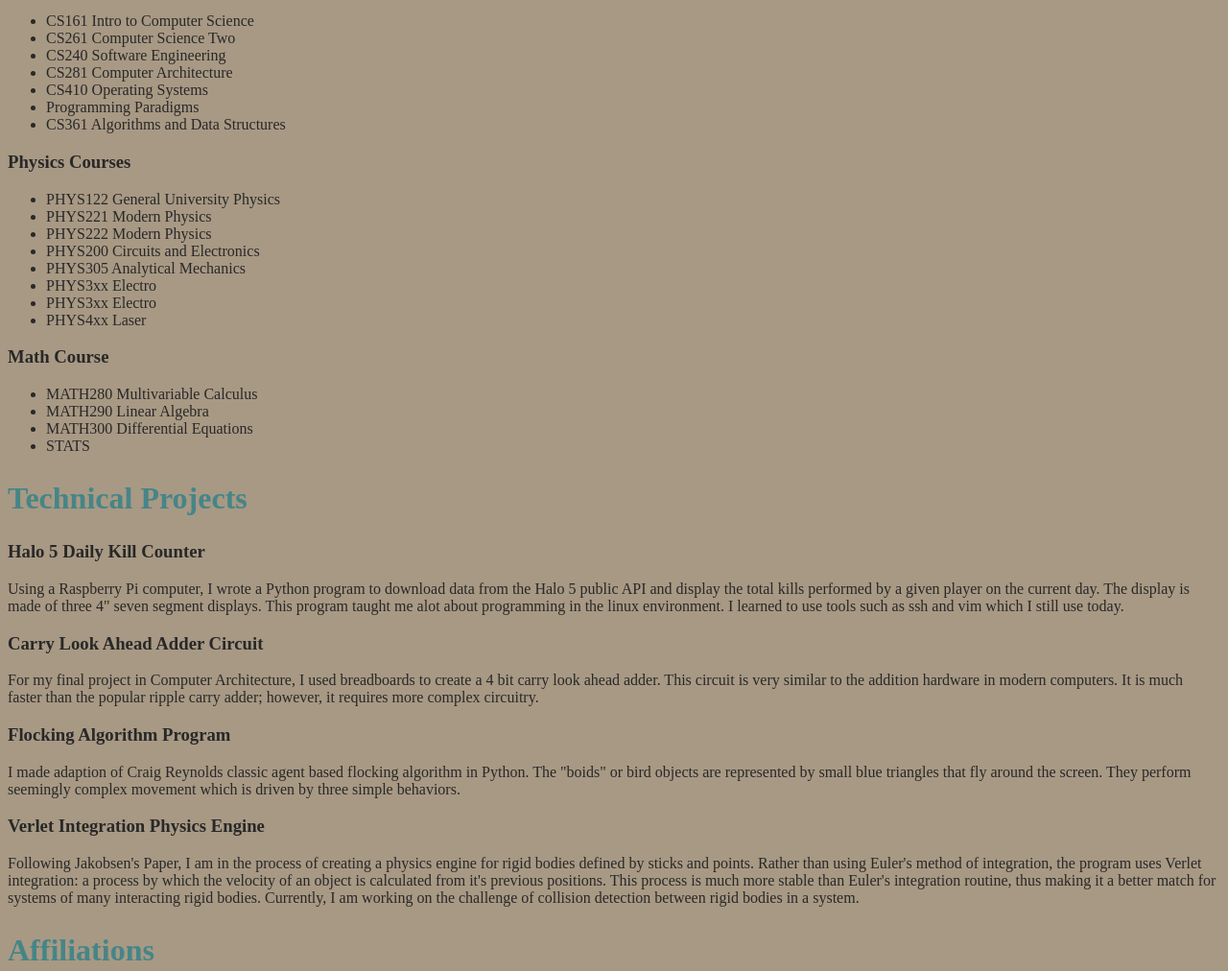
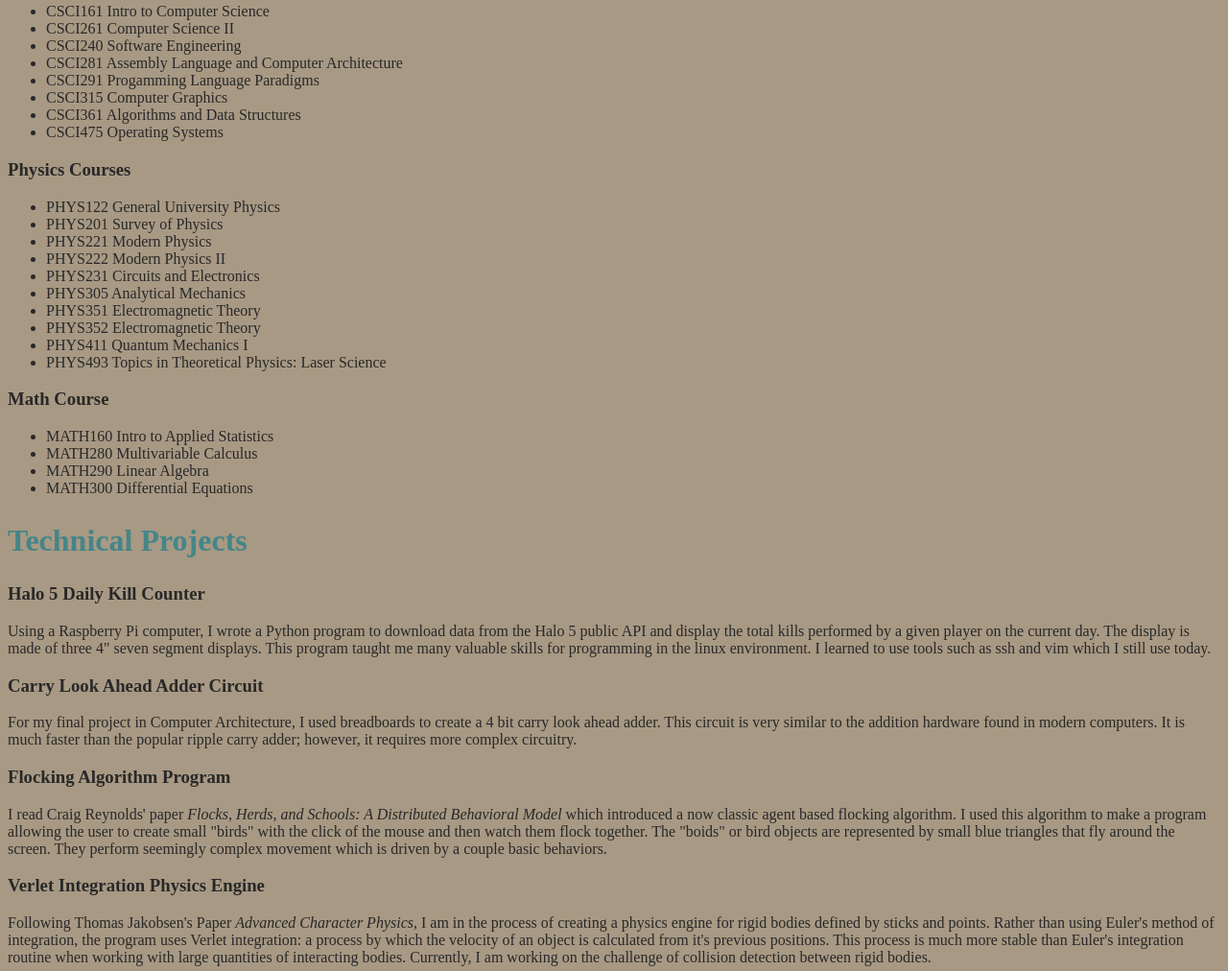
Before and after one commit to TylerWeir/TylerWeir.github.io, a plain HTML site: page resume.html in a window 1280 px wide. Shown: the part 734-1746 px from the top of the page at 96% size. Drawn offline with Linux system fonts and the light colour scheme.

Commit message:
Added a header to the resume

```diff
--- a/default.css
+++ b/default.css
@@ -17,6 +17,11 @@
 p {
 	font: helvetica, times, sans-serif;
 	font-size: 10px;
+}
+
+.about-me p {
+	padding-left:10px;
+	padding-right:10px;
 }
 
 .banner {
--- a/resume.css
+++ b/resume.css
@@ -7,16 +7,44 @@
 	--dark-shade: #282828;
 }
 
-/* stylesheet for the resume page */
 * {
 	background-color: var(--light-shade);
 	color: var(--dark-shade);
 }
 
-h1,
-h2 {
-	color: var(--main-color);
+.header {
+	display: flex;
+	justify-content: space-between;
+	background-color: var(--main-color);
+	color: white;
 }
+
+.header h1 {
+	color: white;
+	background-color: var(--main-color);
+}
+
+.title {
+	background-color: var(--main-color);
+	margin-left: 10px;
+}
+
+
+.contact {
+	display: flex;
+	flex-direction: column;
+	justify-content: center;
+	color: white;
+	background-color: var(--main-color);
+	margin-right: 10px;
+}
+
+.contact h3 {
+	background-color: var(--main-color);
+	color: white;
+}
+
+
 
 h1 {
 	font-size: 3em;
@@ -24,4 +52,5 @@ h1 {
 
 h2 {
 	font-size: 2em;
+	color: var(--main-color);
 }
--- a/resume.html
+++ b/resume.html
@@ -2,12 +2,19 @@
 <html lang='en'>
 	<head>
 		<meta charset='UTF-8'/>
-		<title>Resume</title>
+		<title>Tyler Weir | Resume</title>
 		<link rel='stylesheet' href='resume.css'/>
 	</head>
 	<body>
-		<h1>Resume</h1>
-		<p>Here is the contents of my resume</p>
+		<div class='header'>
+			<div class='title'>
+				<h1>Resume</h1>
+			</div>
+			<div class='contact'>
+				<h3>Tyler Weir</h3>
+				<h3>tylerw@live.com</h3>
+			</div>
+		</div>
 
 		<h2>Education</h2>
 		<h3><u>Undergrad</u></h3>
@@ -29,56 +36,68 @@
 		<h2>Coursework</h2>
 		<h3>CS Courses</h3>
 		<ul>
-			<li>CS161 Intro to Computer Science</li>
-			<li>CS261 Computer Science Two</li>
-			<li>CS240 Software Engineering</li>
-			<li>CS281 Computer Architecture</li>
-			<li>CS410 Operating Systems</li>
-			<li>      Programming Paradigms</li>
-			<li>CS361 Algorithms and Data Structures</li>
+			<li>CSCI161 Intro to Computer Science</li>
+			<li>CSCI261 Computer Science II</li>
+			<li>CSCI240 Software Engineering</li>
+			<li>CSCI281 Assembly Language and Computer Architecture</li>
+			<li>CSCI291 Progamming Language Paradigms</li>
+			<li>CSCI315 Computer Graphics</li>
+			<li>CSCI361 Algorithms and Data Structures</li>
+			<li>CSCI475 Operating Systems</li>
 		</ul>
 
 		<h3>Physics Courses</h3>
 		<ul>
 			<li>PHYS122 General University Physics</li>
+			<li>PHYS201 Survey of Physics</li>
 			<li>PHYS221 Modern Physics</li>
-			<li>PHYS222 Modern Physics</li>
-			<li>PHYS200 Circuits and Electronics</li>
+			<li>PHYS222 Modern Physics II</li>
+			<li>PHYS231 Circuits and Electronics</li>
 			<li>PHYS305 Analytical Mechanics</li>
-			<li>PHYS3xx Electro</li>
-			<li>PHYS3xx Electro</li>
-			<li>PHYS4xx Laser</li>
+			<li>PHYS351 Electromagnetic Theory</li>
+			<li>PHYS352 Electromagnetic Theory</li>
+			<li>PHYS411 Quantum Mechanics I</li>
+			<li>PHYS493 Topics in Theoretical Physics: Laser Science</li>
 		</ul>
 
 		<h3>Math Course</h3>
 		<ul>
+			<li>MATH160 Intro to Applied Statistics</li>
 			<li>MATH280 Multivariable Calculus</li>
 			<li>MATH290 Linear Algebra</li>
 			<li>MATH300 Differential Equations</li>
-			<li> STATS </li>
 		</ul>
 
 		<h2>Technical Projects</h2>
 		<h3>Halo 5 Daily Kill Counter</h3>
-		<p>Using a Raspberry Pi computer, I wrote a Python program to download data from the Halo 5 public 		   API and display the total kills performed by a given player on the current day.  The display is
-		made of three 4" seven segment displays. This program taught me alot about programming in the linux 		   environment.  I learned to use tools such as ssh and vim which I still use today.</p>
+		<p>Using a Raspberry Pi computer, I wrote a Python program to download data from the Halo 5 public
+		API and display the total kills performed by a given player on the current day.  The display is
+		made of three 4" seven segment displays. This program taught me many valuable skills for programming
+		in the linux environment.  I learned to use tools such as ssh and vim which I still use today.</p>
+
 
 		<h3>Carry Look Ahead Adder Circuit</h3>
-		<p>For my final project in Computer Architecture, I used breadboards to create a 4 bit carry look 		   ahead adder.  This circuit is very similar to the addition hardware in modern computers.  It is
-		much faster than the popular ripple carry adder; however, it requires more complex circuitry.</p>
+		<p>For my final project in Computer Architecture, I used breadboards to create a 4 bit carry look
+		ahead adder.  This circuit is very similar to the addition hardware found in modern computers.
+		It is much faster than the popular ripple carry adder; however, it requires more complex
+		circuitry.</p>
 
 		<h3>Flocking Algorithm Program</h3>
-		<p>I made adaption of Craig Reynolds classic agent based flocking algorithm in Python.  The
-		"boids" or bird objects are represented by small blue triangles that fly around the screen.  They
-		perform seemingly complex movement which is driven by three simple behaviors.</p>
+		<p>I read Craig Reynolds' paper <em>Flocks, Herds, and Schools: A Distributed Behavioral
+		Model</em> which introduced a now classic agent based flocking algorithm. I used this
+		algorithm to make a program allowing the user to create small "birds" with the click of the
+		mouse and then watch them flock together. The "boids" or bird objects are represented by small
+		blue triangles that fly around the screen.  They perform seemingly complex movement
+		which is driven by a couple basic behaviors.</p>
 
 		<h3>Verlet Integration Physics Engine</h3>
-		<p>Following Jakobsen's Paper, I am in the process of creating a physics engine for rigid bodies
-		defined by sticks and points.  Rather than using Euler's method of integration, the program uses
+		<p>Following Thomas Jakobsen's Paper <em>Advanced Character Physics</em>, I am in the process of
+		creating a physics engine for rigid bodies defined by sticks and points.
+		Rather than using Euler's method of integration, the program uses
 		Verlet integration: a process by which the velocity of an object is calculated from it's
-		previous positions.  This process is much more stable than Euler's integration routine, thus
-		making it a better match for systems of many interacting rigid bodies.  Currently, I am working on
-		the challenge of collision detection between rigid bodies in a system.</p>
+		previous positions.  This process is much more stable than Euler's integration routine when working with
+		large quantities of interacting bodies. Currently, I am working on
+		the challenge of collision detection between rigid bodies.</p>
 
 		<h2>Affiliations</h2>
 		<h3>Physics Club</h3>
```
